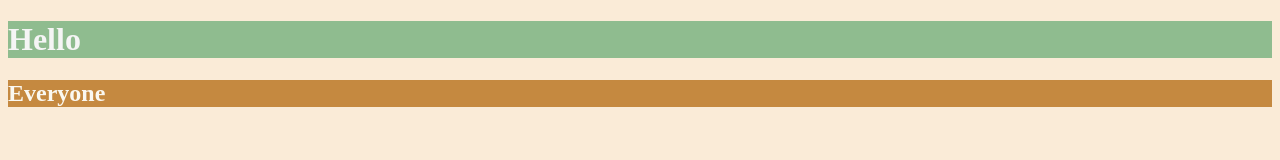
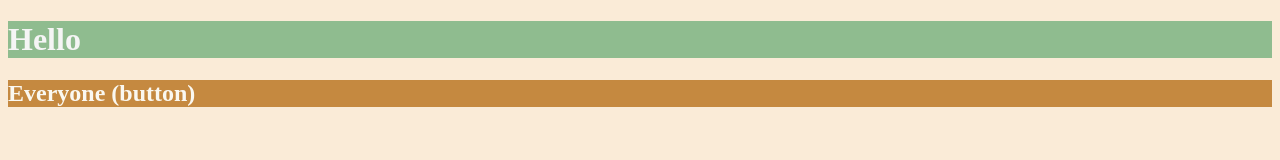
Before and after one commit to devrajmandal/localrepo, a plain HTML site: page index.html in a window 1280 px wide. Drawn offline with Linux system fonts and the light colour scheme.

```diff
--- a/index.html
+++ b/index.html
@@ -31,7 +31,7 @@
 
 <body>
   <h1>Hello</h1>
-  <h2>Everyone</h2>
+  <h2>Everyone (button)</h2>
 </body>
 
 </html>
```
